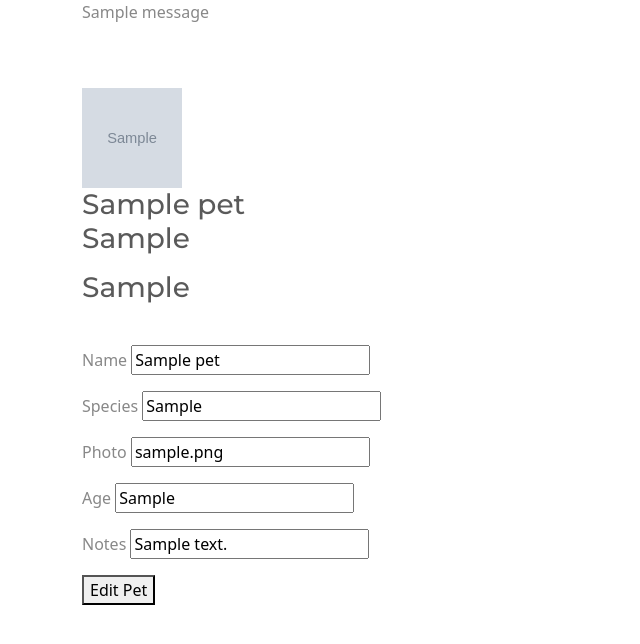
After one commit to astonbdev/flask-adopt, a Flask app: page /1 in a window 1280 px wide. The commit adds this page. Shown: the top 644 px of the page, without its empty margins (0-640 px from the left). Run offline with Flask 2, Linux system fonts and the light colour scheme; tables that the repository leaves empty hold one stand-in row (values such as "Sample post"); grey boxes marked "Sample" are stand-in pictures; one stand-in notice (Sample message) is shown.

Commit message:
Finished Part 1

```diff
--- a/app.py
+++ b/app.py
@@ -27,11 +27,13 @@ toolbar = DebugToolbarExtension(app)
 @app.get('/')
 def show_homepage():
     """Display homepage"""
+
     pets = Pet.query.all()
     return render_template("home.html", pets=pets)
 
 @app.route('/add', methods=["GET", "POST"])
-def add_pet():
+def show_add_pet_form():
+    """displays and processes form POST request for adding a pet"""
 
     pet_form = PetForm()
 
@@ -42,11 +44,36 @@ def add_pet():
             species=pet_form.species.data,
             photo_url=pet_form.photo_url.data,
             age=pet_form.age.data,
-            notes=pet_form.notes.data)
+            notes=pet_form.notes.data
+        )
+
         db.session.add(pet)
         db.session.commit()
-        flash(f"Add {pet.name}!")
+        flash(f"Added {pet.name}!")
         return redirect("/")
 
     else:
         return render_template("add_pet.html", form=pet_form)
+
+@app.route('/<int:pet_id>', methods=["GET", "POST"])
+def show_pet_info_form(pet_id):
+    """displays pet info page, and also processes
+       form POST requests to edit pet info"""
+
+    pet = Pet.query.get_or_404(pet_id)
+    pet_form = PetForm(obj=pet)
+
+    if pet_form.validate_on_submit():
+
+        pet.name = pet_form.name.data
+        pet.species = pet_form.species.data
+        pet.photo_url = pet_form.photo_url.data
+        pet.age = pet_form.age.data
+        pet.notes = pet_form.notes.data
+
+        db.session.commit()
+        flash(f"Edited {pet.name}!")
+        return redirect(f"/{pet_id}")
+
+    else:
+       return render_template("pet_info.html", pet=pet, form=pet_form)
--- a/forms.py
+++ b/forms.py
@@ -7,14 +7,16 @@ from wtforms.validators import Optional, InputRequired, URL
 
 def validate_species(form, field):
     """Validates species from defined list, uses wtforms validators"""
+
     species_list = ["cat", "dog", "porcupine"]
-    if field.data not in species_list:
+    if field.data.lower() not in species_list:
         raise ValidationError("Species not valid")
 
 def validate_age(form, field):
     """Validates age from defined list, uses wtforms validators"""
+
     age_list = ["baby", "young", "adult", "senior"]
-    if field.data not in age_list:
+    if field.data.lower() not in age_list:
         raise ValidationError("Age not valid")
 
 class PetForm(FlaskForm):
--- /dev/null
+++ b/static/pet_adopt.css
@@ -0,0 +1,8 @@
+img{
+    height: 100px;
+    width: 100px;
+}
+
+.pet-container{
+    display:block;
+}
--- a/templates/base.html
+++ b/templates/base.html
@@ -7,7 +7,7 @@
   <link
       href="https://bootswatch.com/5/minty/bootstrap.css"
       rel="stylesheet">
-  <link rel="stylesheet" href = "/static/blog.css">
+  <link rel="stylesheet" href = "/static/pet_adopt.css">
   <title>{% block title %}{% endblock %}</title>
 </head>
 <body>
--- /dev/null
+++ b/templates/pet_info.html
@@ -0,0 +1,38 @@
+{% extends 'base.html'%}
+
+{% block title %}{{pet.name}}{% endblock %}
+
+{% block content %}
+{% for msg in get_flashed_messages() %}
+<p>{{msg}}</p>
+<br>
+{% endfor %}
+<br>
+
+<img src="{{pet.photo_url}}">
+<h3>{{pet.name}}
+    <p>{{pet.species}}</p>
+    <p>{{pet.age}}</p>
+</h3>
+<br>
+<form method="POST">
+    {{ form.hidden_tag() }}
+
+    {% for field in form %}
+    {% if field.widget.input_type != 'hidden' %}
+
+        <p>
+        {{ field.label }}
+        {{ field }}
+
+        {% for error in field.errors %}
+            {{ error }}
+        {% endfor %}
+        </p>
+        {% endif %}
+
+    {% endfor %}
+    <button type="submit">Edit Pet</button>
+</form>
+
+{% endblock %}
```
Also changed, not shown: templates/home.html (+12 -5 lines).
